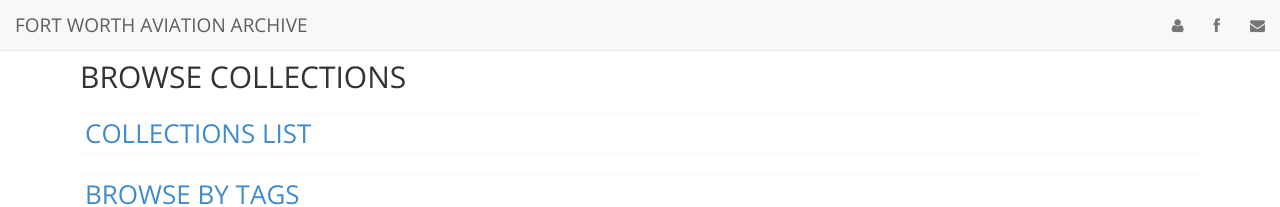
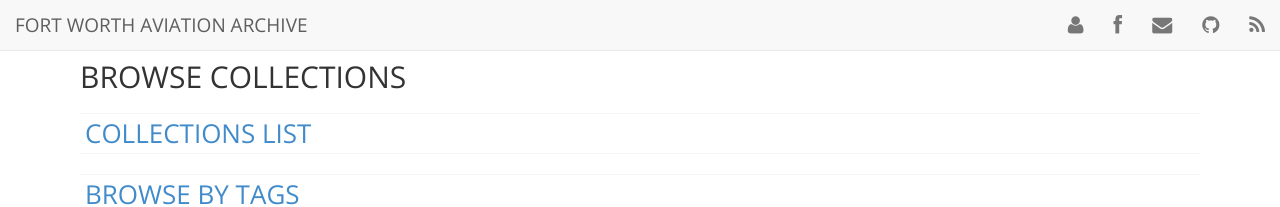
Before and after one commit to vmap/vmap.github.io, a Jekyll site: the page built from index.html, in a window 1280 px wide. Shown: the top 207 px of the page. Built offline with Jekyll 4.4.1, drawn with Linux system fonts in a browser that asks for light colours; nearby versions of some CDN libraries; Markdown is read by kramdown in place of the engine named in the settings.

Commit message:
navbar icons

```diff
--- a/_includes/navbar.html
+++ b/_includes/navbar.html
@@ -13,44 +13,44 @@
     <ul class="nav navbar-nav navbar-right hidden-print thin">
       <li>
 	<a class="hidden-xs" title="About Us" href="/about">
-	  <i class="icon-user icon-small"></i>
+	  <i class="icon-user icon-large"></i>
 	</a>
 	<a class="visible-xs" title="About Us" href="/about">
-	  <i class="icon-user icon-small"></i> About Us
+	  <i class="icon-user icon-large"></i> About Us
 	</a>
       </li>
       <li>
 	<a class="hidden-xs" title="Facebook" href="https://facebook.com/groups/214717149257">
-	  <i class="icon-facebook icon-small"></i>
+	  <i class="icon-facebook icon-large"></i>
 	</a>
 	<a class="visible-xs" title="Facebook" href="https://facebook.com/groups/214717149257">
-	  <i class="icon-facebook icon-small"></i> Facebook
+	  <i class="icon-facebook icon-large"></i> Facebook
 	</a>
       </li>
       <li>
 	<a class="hidden-xs" title="Email" href="mailto:{{ site.author.email }}">
-	  <i class="icon-envelope icon-small"></i>
+	  <i class="icon-envelope icon-large"></i>
 	</a>
 	<a class="visible-xs" title="Email" href="mailto:{{ site.author.email }}">
-	  <i class="icon-envelope icon-small"></i> Email Us
+	  <i class="icon-envelope icon-large"></i> Email Us
 	</a>
       </li>
-      <!--<li>
+      <li>
 	<a class="hidden-xs" title="Github" href="https://github.com/{{ site.author.github }}">
-	  <i class="icon-github icon-small"></i>
+	  <i class="icon-github icon-large"></i>
 	</a>
 	<a class="visible-xs" title="Github" href="https://github.com/{{ site.author.github }}">
-	  <i class="icon-github icon-small"></i> Github
+	  <i class="icon-github icon-large"></i> Github
 	</a>
       </li>
       <li>
 	<a class="hidden-xs" href="/atom.xml" title="RSS">
-	  <i class="icon-rss icon-small"></i>
+	  <i class="icon-rss icon-large"></i>
 	</a>
 	<a class="visible-xs" href="/atom.xml" title="RSS">
-	  <i class="icon-rss icon-small"></i> RSS
+	  <i class="icon-rss icon-large"></i> RSS
 	</a>
-      </li>-->
+      </li>
     </ul>
   </div>
 </nav>
```
